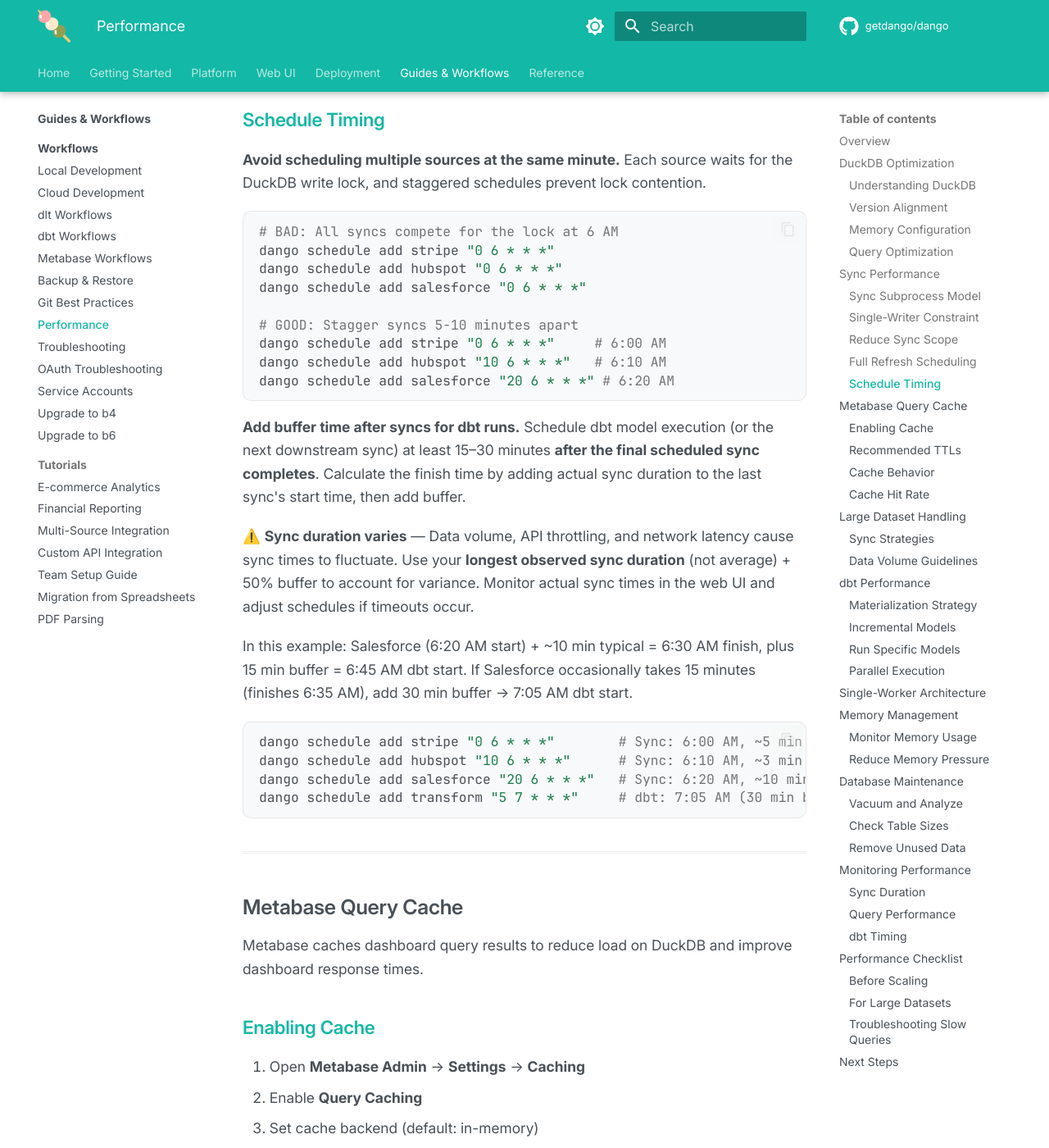
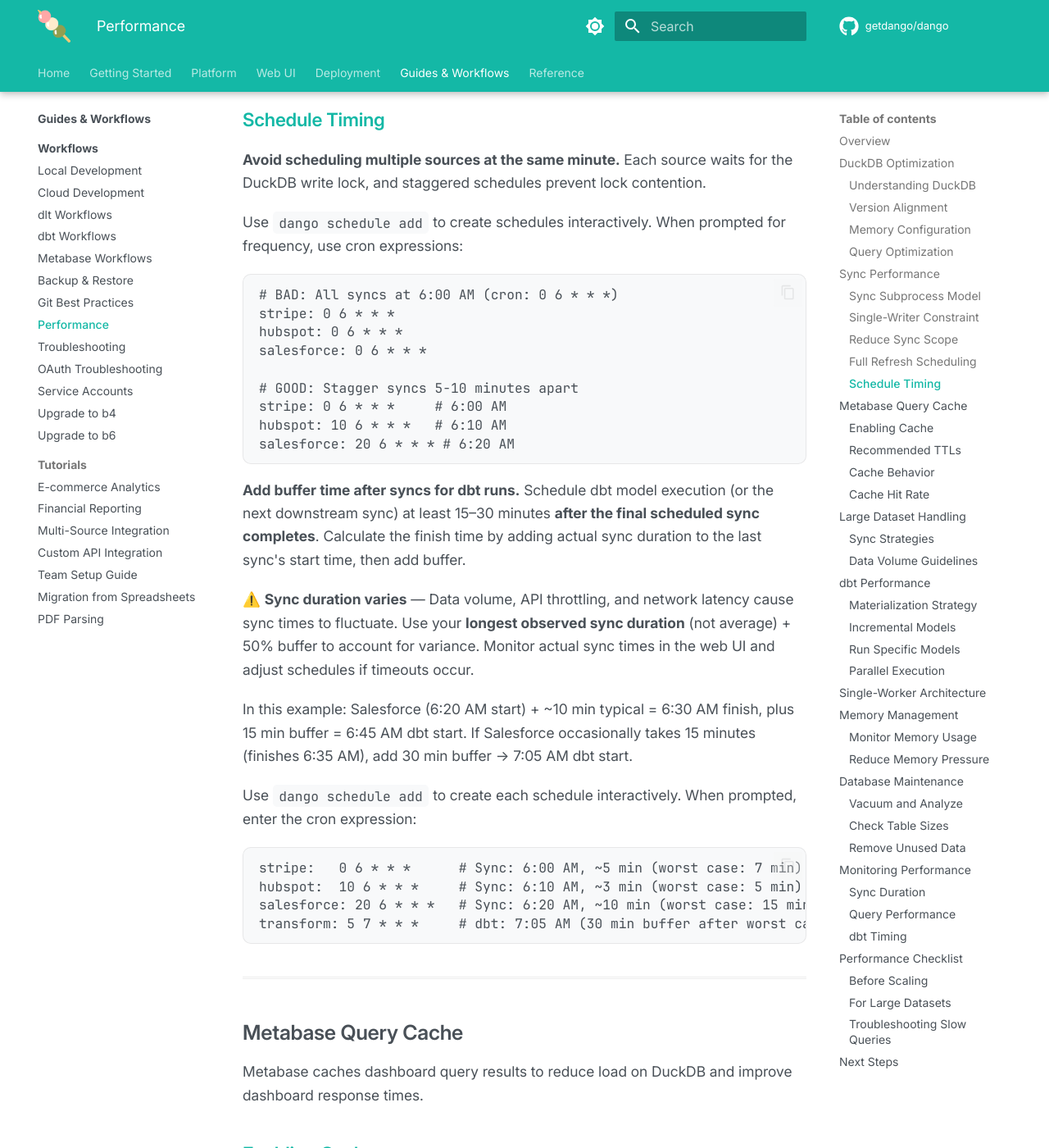
Before and after one commit to getdango/docs, an MkDocs documentation site: the page built from docs/workflows/performance.md, in a window 1280 px wide and 1400 px high, scrolled down 3964 px. Shown: the whole window at 82% size. Built offline with MkDocs 1.6.1 and Material for MkDocs 9.7.7, drawn with Linux system fonts in a browser that asks for light colours; comment, search, counter and statistics services are not loaded; the version menu is left out.

Commit message:
Fix: correct dango schedule add examples (interactive wizard, not CLI args)
Replace incorrect examples showing positional arguments (dango schedule add
stripe "0 6 * * *") with correct interactive wizard pattern. The schedule add
command is an interactive wizard that prompts for frequency; it doesn't accept
positional arguments.

````diff
--- a/docs/workflows/performance.md
+++ b/docs/workflows/performance.md
@@ -154,16 +154,18 @@
 
 **Avoid scheduling multiple sources at the same minute.** Each source waits for the DuckDB write lock, and staggered schedules prevent lock contention.
 
-```bash
-# BAD: All syncs compete for the lock at 6 AM
-dango schedule add stripe "0 6 * * *"
-dango schedule add hubspot "0 6 * * *"
-dango schedule add salesforce "0 6 * * *"
+Use `dango schedule add` to create schedules interactively. When prompted for frequency, use cron expressions:
+
+```
+# BAD: All syncs at 6:00 AM (cron: 0 6 * * *)
+stripe: 0 6 * * *
+hubspot: 0 6 * * *
+salesforce: 0 6 * * *
 
 # GOOD: Stagger syncs 5-10 minutes apart
-dango schedule add stripe "0 6 * * *"     # 6:00 AM
-dango schedule add hubspot "10 6 * * *"   # 6:10 AM
-dango schedule add salesforce "20 6 * * *" # 6:20 AM
+stripe: 0 6 * * *     # 6:00 AM
+hubspot: 10 6 * * *   # 6:10 AM
+salesforce: 20 6 * * * # 6:20 AM
 ```
 
 **Add buffer time after syncs for dbt runs.** Schedule dbt model execution (or the next downstream sync) at least 15–30 minutes **after the final scheduled sync completes**. Calculate the finish time by adding actual sync duration to the last sync's start time, then add buffer.
@@ -172,11 +174,13 @@
 
 In this example: Salesforce (6:20 AM start) + ~10 min typical = 6:30 AM finish, plus 15 min buffer = 6:45 AM dbt start. If Salesforce occasionally takes 15 minutes (finishes 6:35 AM), add 30 min buffer → 7:05 AM dbt start.
 
-```bash
-dango schedule add stripe "0 6 * * *"        # Sync: 6:00 AM, ~5 min (worst case: 7 min)
-dango schedule add hubspot "10 6 * * *"      # Sync: 6:10 AM, ~3 min (worst case: 5 min)
-dango schedule add salesforce "20 6 * * *"   # Sync: 6:20 AM, ~10 min (worst case: 15 min → finishes 6:35 AM)
-dango schedule add transform "5 7 * * *"     # dbt: 7:05 AM (30 min buffer after worst case finish)
+Use `dango schedule add` to create each schedule interactively. When prompted, enter the cron expression:
+
+```
+stripe:   0 6 * * *      # Sync: 6:00 AM, ~5 min (worst case: 7 min)
+hubspot:  10 6 * * *     # Sync: 6:10 AM, ~3 min (worst case: 5 min)
+salesforce: 20 6 * * *   # Sync: 6:20 AM, ~10 min (worst case: 15 min → finishes 6:35 AM)
+transform: 5 7 * * *     # dbt: 7:05 AM (30 min buffer after worst case finish)
 ```
 
 ---
````
